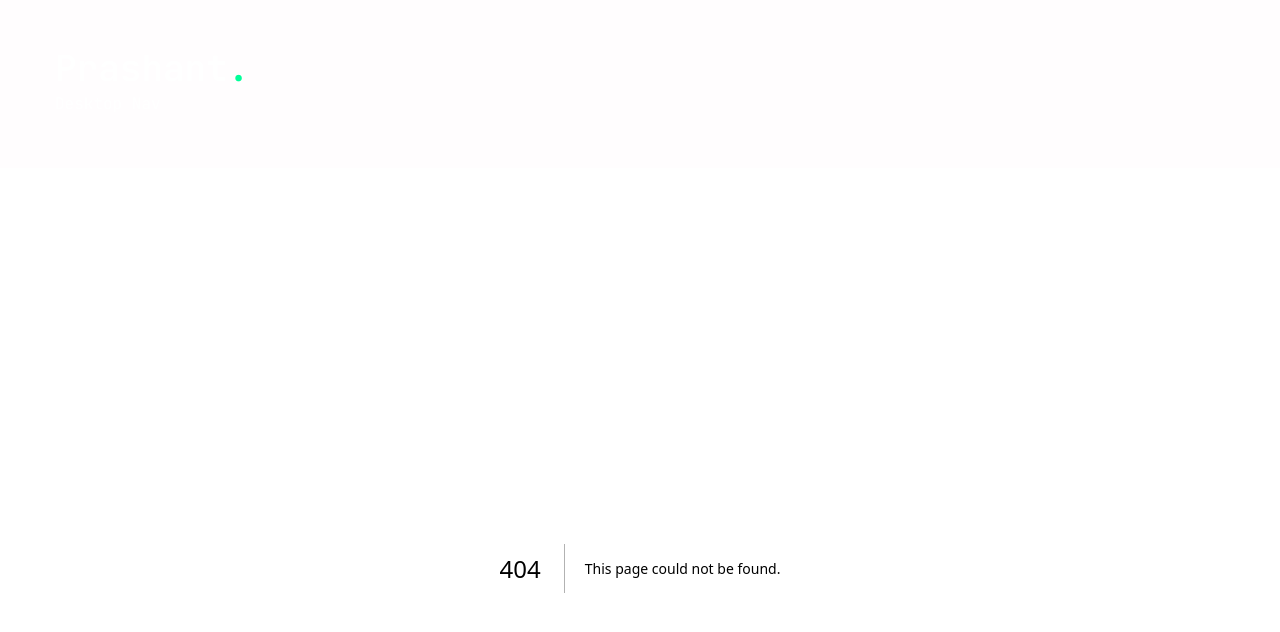
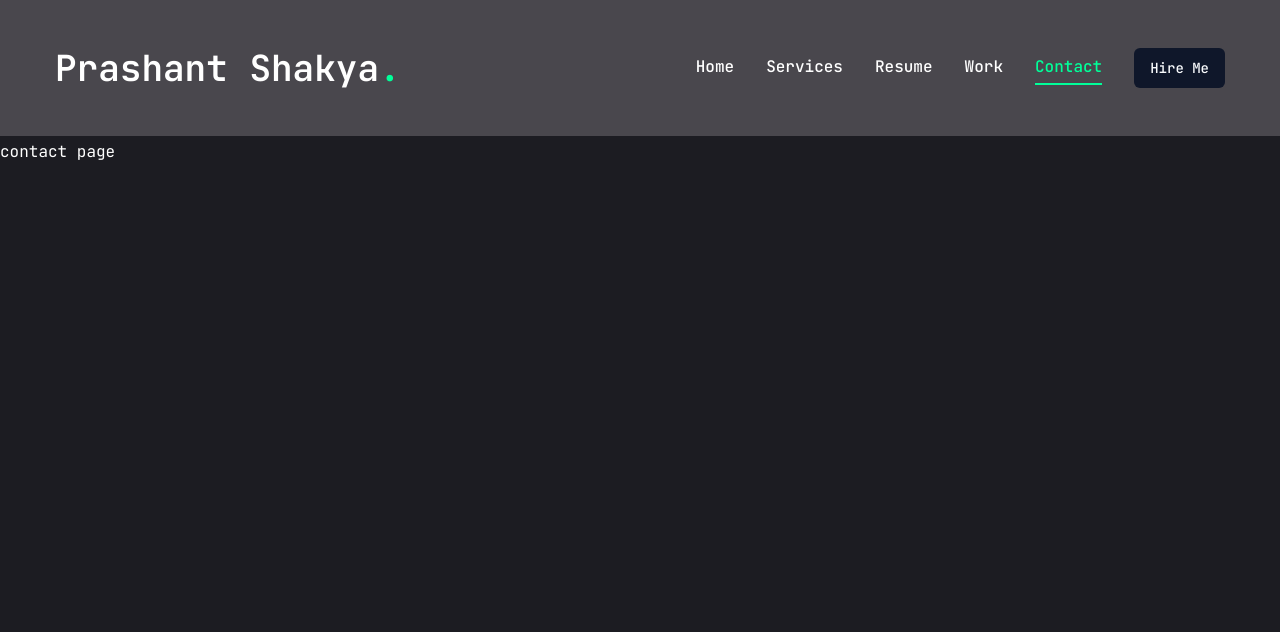
Before and after one commit to prashant-sagar-shakya/my-second-portfolio, a Next.js app: page /contact in a window 1280 px wide. Before the commit this address had no page. Shown: the top 632 px of the page. Built offline with nearby package versions, Linux system fonts and the light colour scheme.

Commit message:
NULL Pages Added

```diff
--- /dev/null
+++ b/app/contact/page.jsx
@@ -0,0 +1,7 @@
+const Contact = () => {
+  return (
+    <div>contact page</div>
+  )
+}
+
+export default Contact
--- /dev/null
+++ b/app/resume/page.jsx
@@ -0,0 +1,7 @@
+const Resume = () => {
+  return (
+    <div>resume page</div>
+  )
+}
+
+export default Resume
--- /dev/null
+++ b/app/services/page.jsx
@@ -0,0 +1,7 @@
+const Services = () => {
+  return (
+    <div>services page</div>
+  )
+}
+
+export default Services
--- /dev/null
+++ b/app/work/page.jsx
@@ -0,0 +1,7 @@
+const Work = () => {
+  return (
+    <div>work page</div>
+  )
+}
+
+export default Work
--- a/components/Header.jsx
+++ b/components/Header.jsx
@@ -7,15 +7,25 @@ import Nav from "./Nav";
 const Header = () => {
   return (
     <header className="py-8 xl:py-12 text-white bg-pink-50/20">
-      <div className="container mx-auto">
+      <div className="container mx-auto flex justify-between items-center">
         {/* Logo */}
         <Link href="/">
           <h1 className="text-4xl font-semibold">
-            Prashant<span className="text-accent">.</span>
+            Prashant Shakya<span className="text-accent">.</span>
           </h1>
         </Link>
-        {/* Desktop Nav */}
-        <Nav />
+        {/* Desktop Nav & Hire Me Button */}
+        <div className="hidden xl:flex items-center gap-8">
+          <Nav />
+          <Link href="/contact">
+            <Button>Hire Me</Button>
+          </Link>
+        </div>
+        {/* Mobile Nav  */}
+        <div className="block xl:hidden">
+          Mobile Nav
+          {/* <Nav /> */}
+        </div>
       </div>
     </header>
   );
--- a/components/Nav.jsx
+++ b/components/Nav.jsx
@@ -1,7 +1,35 @@
-import React from "react";
+"use client";
 
+import Link from "next/link";
+import { usePathname } from "next/navigation";
+
+const links = [
+  { name: "Home", path: "/" },
+  { name: "Services", path: "/services" },
+  { name: "Resume", path: "/resume" },
+  { name: "Work", path: "/work" },
+  { name: "Contact", path: "/contact" },
+];
 const Nav = () => {
-  return <div>Desktop Nav</div>;
+  const pathname = usePathname();
+  console.log(pathname);
+  return (
+    <nav className="flex gap-8">
+      {links.map((link, index) => {
+        return (
+          <Link
+            key={index}
+            href={link.path}
+            className={`${
+              pathname === link.path && "text-accent border-b-2 border-accent"
+            } capitalize font-medium hover:text-accent transition-all`}
+          >
+            {link.name}
+          </Link>
+        );
+      })}
+    </nav>
+  );
 };
 
 export default Nav;
```
